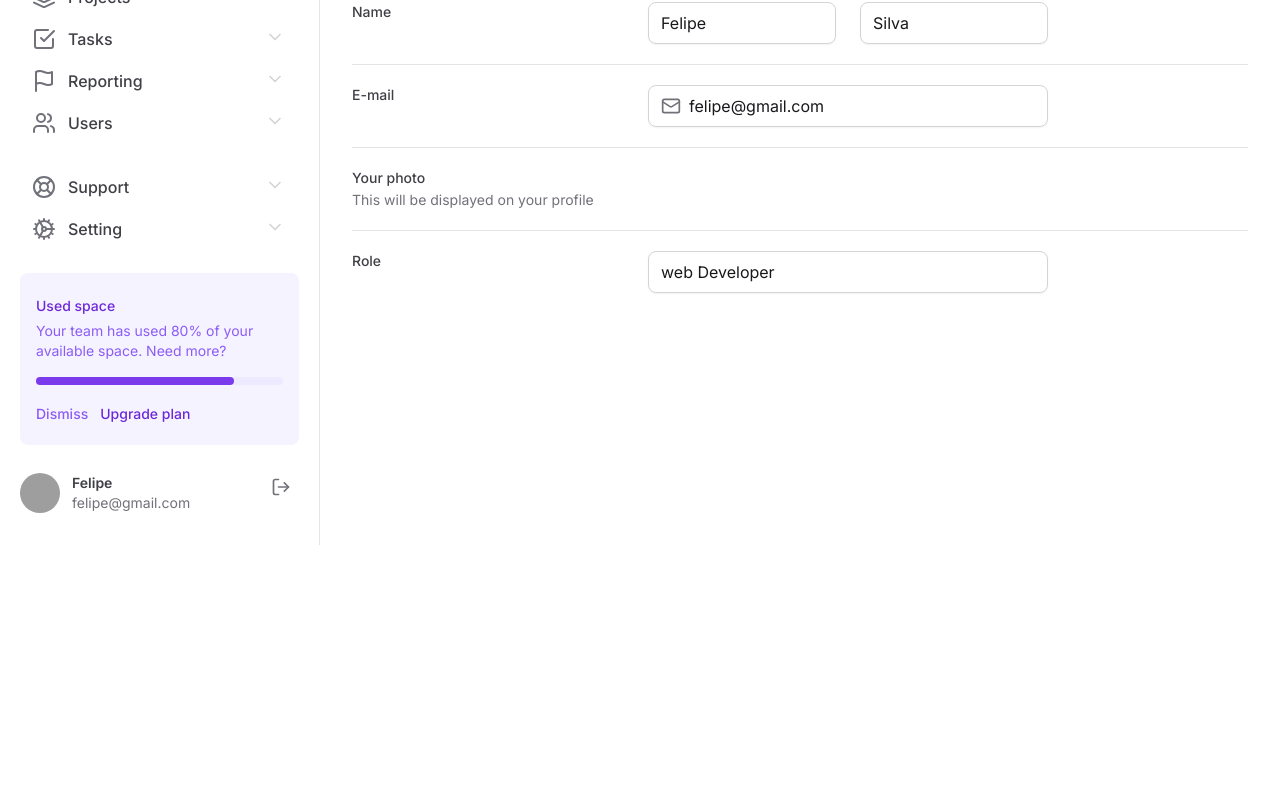
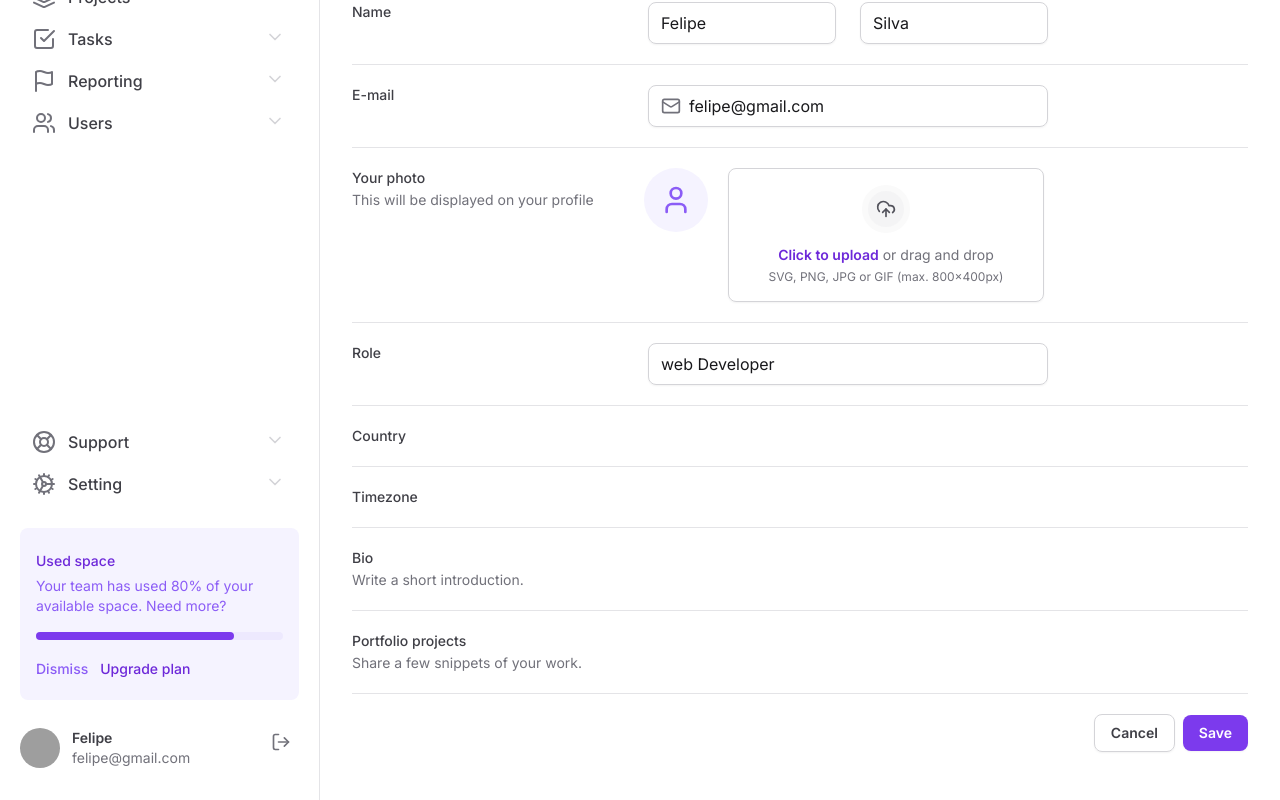
Before and after one commit to fel1pe-r-s/marterizando-tailwindcss, a Next.js app: page / in a window 1280 px wide. Shown: the part 268-1068 px from the top of the page. Before the commit the page ends 813 px from the top, so only its background shows below. Built offline with nearby package versions, Linux system fonts and the light colour scheme; grey boxes are pictures that could not be loaded.

Commit message:
input forms

```diff
--- a/src/app/page.tsx
+++ b/src/app/page.tsx
@@ -1,6 +1,6 @@
 import { SettingsTabs } from "@/components/SettingsTabs";
 import * as Input from "@/components/Input";
-import { Mail } from "lucide-react";
+import { Mail, UploadCloud, User } from "lucide-react";
 
 export default function Home() {
   return (
@@ -35,14 +35,14 @@
           id="settings"
           className="mt-6 flex w-full flex-col gap-5 divide-y divide-zinc-200"
         >
-          <div className="grid-cols-form grid gap-3">
+          <div className="grid grid-cols-form gap-3">
             <label
               htmlFor="firstName"
               className="text-sm font-medium text-zinc-700"
             >
               Name
             </label>
-            <div className="grid-cols-2 grid gap-6">
+            <div className="grid grid-cols-2 gap-6">
               <Input.Root>
                 <Input.Control id="firstName" defaultValue="Felipe" />
               </Input.Root>
@@ -52,7 +52,7 @@
             </div>
           </div>
 
-          <div className="grid-cols-form grid gap-3 pt-5">
+          <div className="grid grid-cols-form gap-3 pt-5">
             <label
               htmlFor="email"
               className="text-sm font-medium text-zinc-700"
@@ -75,7 +75,7 @@
             </Input.Root>
           </div>
 
-          <div className="grid-cols-form grid gap-3 pt-5">
+          <div className="grid grid-cols-form gap-3 pt-5">
             <label
               htmlFor="photo"
               className=" text-sm font-medium text-zinc-700"
@@ -86,10 +86,34 @@
               </span>
             </label>
 
-            <div></div>
+            <div className="flex items-start  gap-5">
+              <div className="flex h-16 w-16 items-center justify-center rounded-full bg-violet-50">
+                <User className="h-8 w-8 text-violet-500" />
+              </div>
+              <label
+                htmlFor="photo"
+                className="hover:bg-violet-25 group flex flex-1 cursor-pointer flex-col items-center gap-3 rounded-lg border border-zinc-300 px-6 py-4 text-center text-zinc-500 shadow-sm hover:border-violet-200 hover:text-violet-500"
+              >
+                <div className="border-6 rounded-full border-zinc-50  bg-zinc-100 p-2 group-hover:border-violet-50 group-hover:bg-violet-100">
+                  <UploadCloud className="h-5 w-5 text-zinc-600 group-hover:text-violet-600" />
+                </div>
+                <div className="flex flex-col items-center gap-1">
+                  <span className="text-sm">
+                    <strong className="font-semibold text-violet-700">
+                      Click to upload
+                    </strong>{" "}
+                    or drag and drop
+                  </span>
+                  <span className="text-xs">
+                    SVG, PNG, JPG or GIF (max. 800x400px)
+                  </span>
+                </div>
+              </label>
+              <input type="file" name="photo" id="photo" className="sr-only" />
+            </div>
           </div>
 
-          <div className="grid-cols-form grid gap-3 pt-5">
+          <div className="grid grid-cols-form gap-3 pt-5">
             <label htmlFor="role" className="text-sm font-medium text-zinc-700">
               Role
             </label>
@@ -102,6 +126,66 @@
               />
             </Input.Root>
           </div>
+
+          <div className="grid grid-cols-form gap-3 pt-5">
+            <label
+              htmlFor="country"
+              className="text-sm font-medium text-zinc-700"
+            >
+              Country
+            </label>
+            <div></div>
+          </div>
+          <div className="grid grid-cols-form gap-3 pt-5">
+            <label
+              htmlFor="timezone"
+              className="text-sm font-medium text-zinc-700"
+            >
+              Timezone
+            </label>
+            <div></div>
+          </div>
+
+          <div className="grid grid-cols-form gap-3 pt-5">
+            <label htmlFor="bio" className=" text-sm font-medium text-zinc-700">
+              Bio
+              <span className="mt-0.5 block text-sm font-normal text-zinc-500">
+                Write a short introduction.
+              </span>
+            </label>
+
+            <div></div>
+          </div>
+
+          <div className="grid grid-cols-form gap-3 pt-5">
+            <label
+              htmlFor="projects"
+              className=" text-sm font-medium text-zinc-700"
+            >
+              Portfolio projects
+              <span className="mt-0.5 block text-sm font-normal text-zinc-500">
+                Share a few snippets of your work.
+              </span>
+            </label>
+
+            <div></div>
+          </div>
+
+          <div className="flex items-center justify-end gap-2 pt-5">
+            <button
+              type="button"
+              className="rounded-lg border border-zinc-300 px-4 py-2 text-sm font-semibold text-zinc-700 shadow-sm hover:bg-zinc-50"
+            >
+              Cancel
+            </button>
+            <button
+              className="rounded-lg bg-violet-600 px-4 py-2 text-sm font-semibold text-white shadow-sm hover:bg-violet-700"
+              type="submit"
+              form="settings"
+            >
+              Save
+            </button>
+          </div>
         </form>
       </div>
     </>
--- a/tailwind.config.ts
+++ b/tailwind.config.ts
@@ -11,6 +11,14 @@
       gridTemplateColumns: {
         app: "minmax(18rem, 20rem) 1fr",
         form: "minmax(7.5rem, 17.5rem) minmax(25rem, 1fr) minmax(0, 15rem)",
+      },
+      borderWidth: {
+        6: "6px",
+      },
+      colors: {
+        violet: {
+          25: "#fcfaff",
+        },
       },
       keyframes: {
         wiggle: {
```
